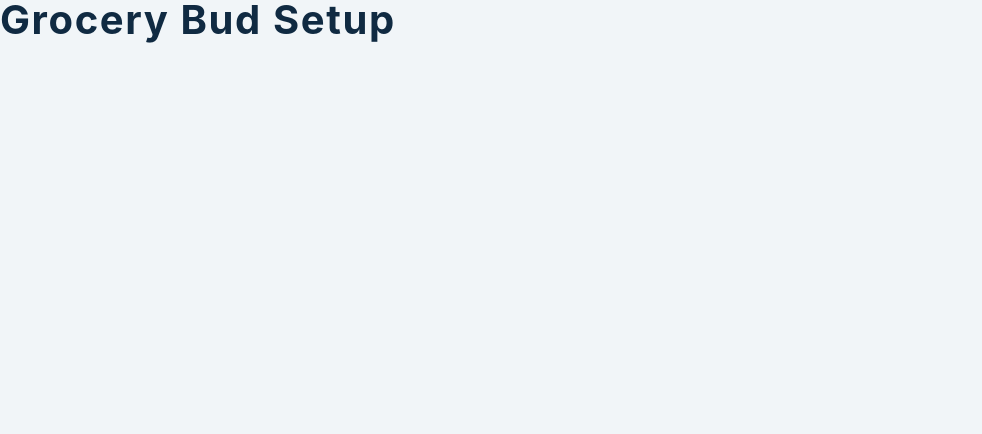
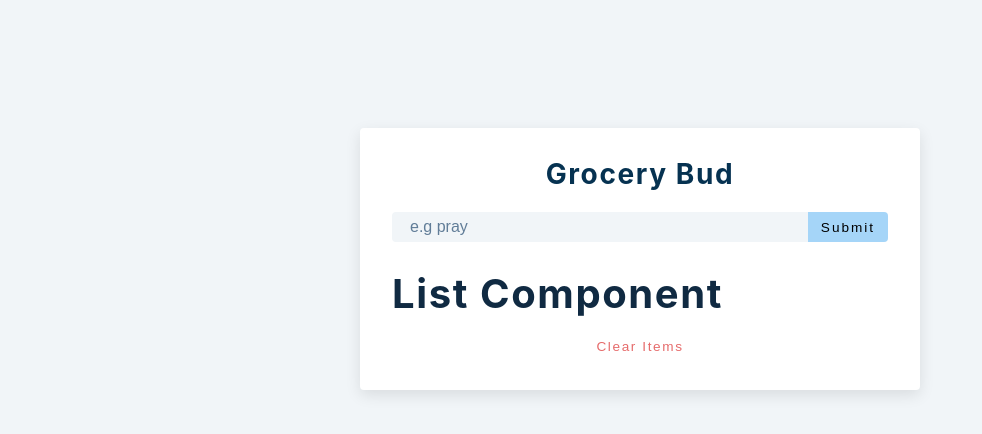
Before and after one commit to david204code/Grocery-Bud-react, a React (Create React App) app: page / in a window 1280 px wide. Shown: the top 434 px of the page, without its empty margins (0-982 px from the left). Built offline with nearby package versions, Linux system fonts and the light colour scheme.

Commit message:
set state values, add the handleSubmit function and return the structure of the section, form and etc

```diff
--- a/src/App.js
+++ b/src/App.js
@@ -3,7 +3,43 @@
 import Alert from './Alert'
 
 function App() {
-  return <h2>grocery bud setup</h2>
+  const [name, setName] = useState('');
+  const [list, setList] = useState([]);
+  const [isEditing, setIsEditing] = useState(false);
+  const [editID, setEditID] = useState(null);
+  const [alert, setAlert] = useState({show: false, msg:'', type:''});
+
+  const handleSubmit = (e) => {
+    e.preventDefault();
+    console.log('Blessed it be the Name of our God');
+  };
+
+  return (
+    <section className ="section-center">
+      <form className ="grocery-form" onSubmit ={handleSubmit}>
+        {alert.show && <Alert />}
+        <h3>Grocery bud</h3>
+        <div className ="form-control">
+          <input
+            type ="text"
+            className ="grocery"
+            placeholder ="e.g pray"
+            value ={name}
+            onChange ={(e) => setName(e.target.value)}
+          />
+          <button type ="submit" className ="submit-btn">
+            {isEditing ? 'edit' : 'submit'}
+          </button>
+        </div>
+      </form>
+      <div className ="grocery-container">
+        <List />
+        <button className ="clear-btn">
+          Clear Items
+        </button>
+      </div>
+    </section>
+  );
 }
 
 export default App
```
